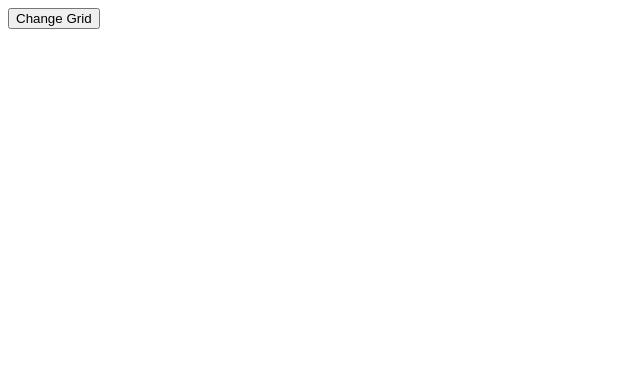
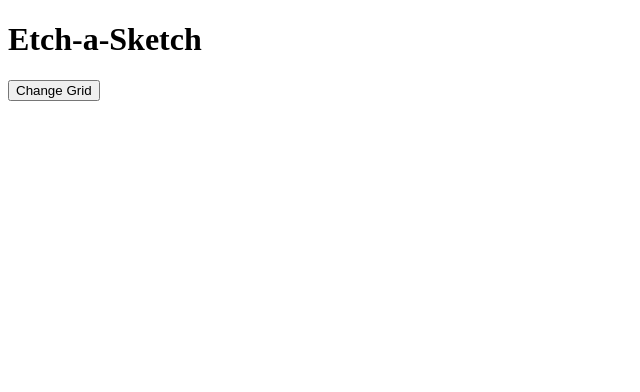
Before and after one commit to sgm-234/Etch-a-Sketch, a plain HTML site: page index.html in a window 1280 px wide. Shown: the whole page, without its empty margins (0-640 px from the left). Drawn offline with Linux system fonts and the light colour scheme.

Commit message:
Update index.html

```diff
--- a/index.html
+++ b/index.html
@@ -1,23 +1,15 @@
 <!DOCTYPE html>
-
-<html>
-
+<html lang="en">
 <head>
-<meta charset="UTF-8">
-<link rel="stylesheet" href="styles.css">
-<script src="script.js" defer></script>
+  <meta charset="UTF-8">
+  <meta name="viewport" content="width=device-width, initial-scale=1.0">
+  <title>Etch-a-Sketch Grid</title>
+  <link rel="stylesheet" href="styles.css">
+  <script src="script.js" defer></script>
 </head>
-
 <body>
-
-
-
-<button id="resetBtn">Change Grid</button>
-<div id="container"></div>
-
-
+  <h1>Etch-a-Sketch</h1>
+  <button id="resetBtn">Change Grid</button>
+  <div id="container"></div>
 </body>
-
-
-
 </html>
```
